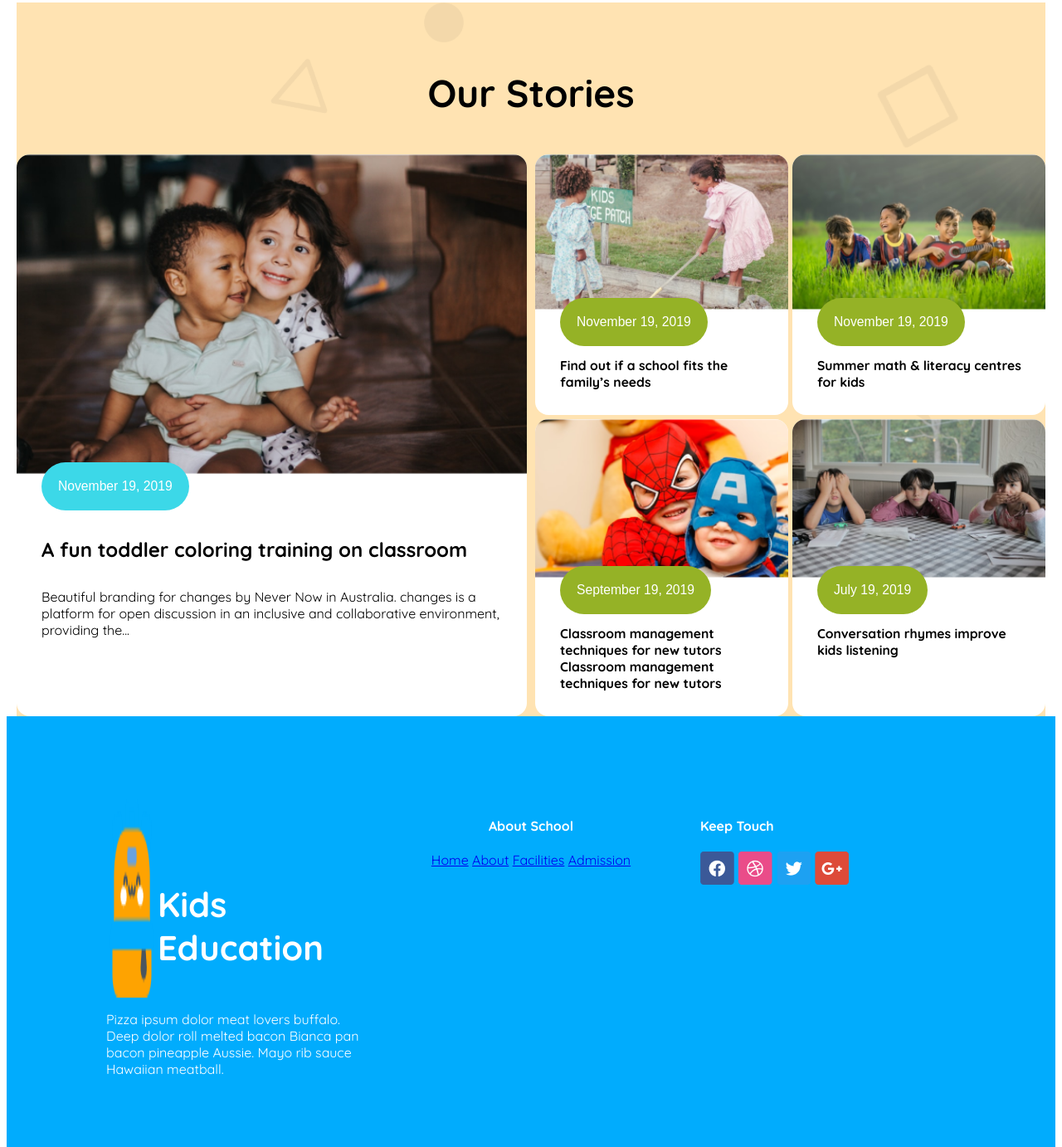
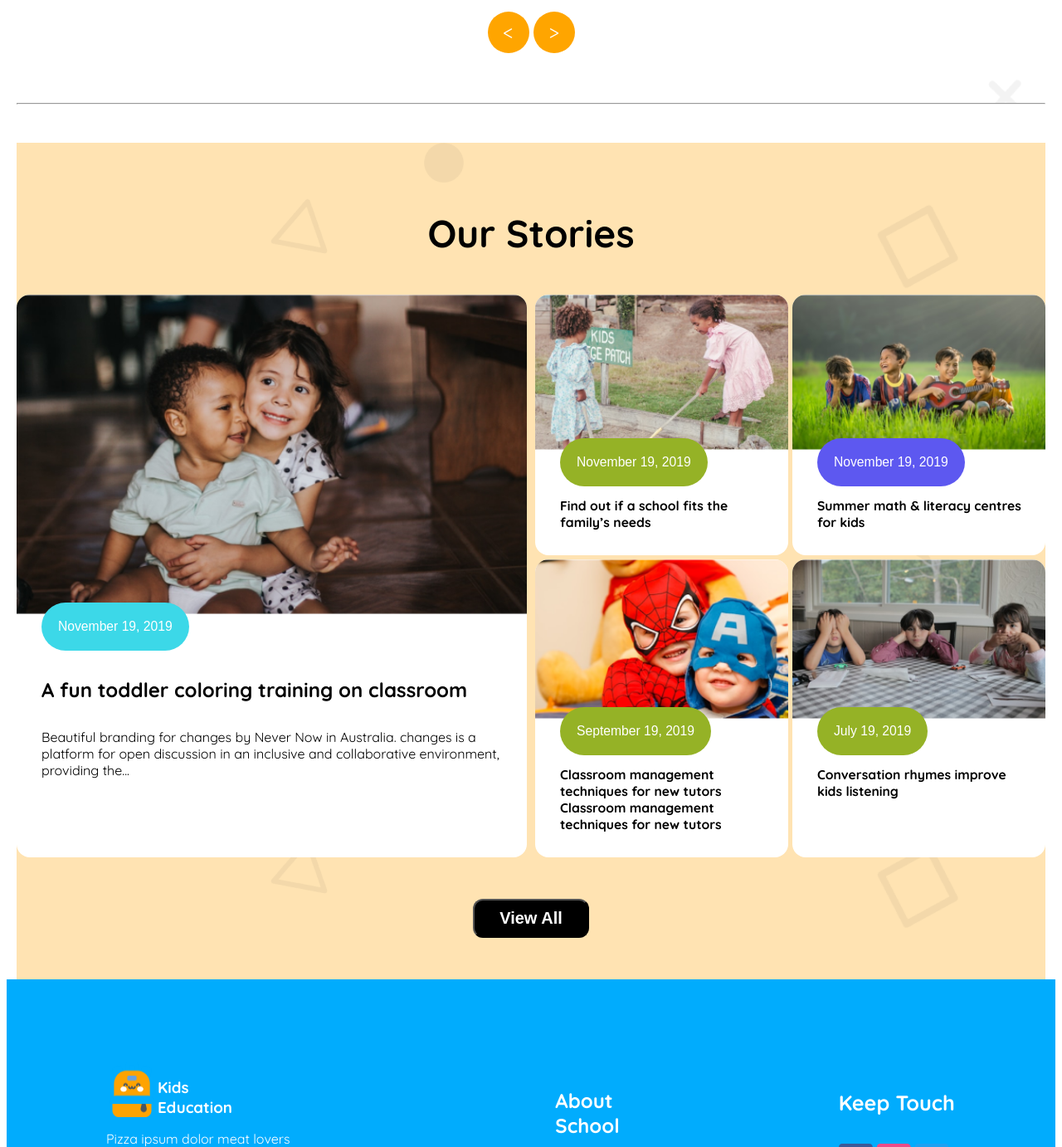
Before and after one commit to lamia042/kids-school, a plain HTML site: page index.html in a window 1280 px wide. Shown: the part 1418-2800 px from the top of the page at 83% size. Drawn offline with Linux system fonts and the light colour scheme.

Commit message:
completed footer section and responsive it

```diff
--- a/index.html
+++ b/index.html
@@ -7,6 +7,7 @@
     <link rel="stylesheet" href="style.css">
 </head>
 <body class="quicksand-font">
+    <marquee behavior="alternate" direction="right" class="marque"> Kindergarten, educational division, a supplement to elementary school intended to accommodate children between the ages of four and six years</marquee>
     <header class="margin">
         <nav class="nav-bar display-flex">
             <div class="navbar-icon display-flex">
@@ -21,14 +22,6 @@
                 <li class="nav-item"><a href="" class="nav-link violet">Admission</a></li>
 
             </ul>
-            <!-- <div class="hamburger" id="hamburger-menu">
-            </div>
-            <ul class="nav-menu" id="nav-menu">
-                <li><a href="#home">Home</a></li>
-                <li><a href="#about">About</a></li>
-                <li><a href="#facilities">Facilities</a></li>
-                <li><a href="#Admission">admission</a></li>
-            </ul> -->
             <button class="btn-contact">Contact</button>
         </nav>
     </header>
@@ -45,7 +38,6 @@
             </div>
         </section>
         <section class="curriculum">
-            <!-- <img src="assets/bg.png" alt=""> -->
             <h3>Standard Curriculum</h3>
             <div class="curriculum-card">
                 <div class="card card1">
@@ -73,6 +65,15 @@
                     <button class="card3-btn">Read More</button>
                 </div>
             </div>
+            <div class="container">
+                <div class="circle left">
+                    <span>&lt</span>
+                </div>
+                <div class="circle right">
+                    <span>&gt</span>
+                </div>
+            </div>
+            <hr class="hr">
         </section>
         <section class="story">
             <h3>Our Stories</h3>
@@ -91,7 +92,7 @@
                     <div class="photo-collage">
                         <img src="assets/story-2.png" alt="">
                         <div class="col-margin">
-                            <button class="btn-primary">November 19, 2019</button>
+                            <button class="btn-primary btn-color1">November 19, 2019</button>
                             <h2>Find out if a school fits the
                             family’s needs</h2>
                         </div>
@@ -99,7 +100,7 @@
                     <div class="photo-collage">
                         <img src="assets/story-3.png" alt="">
                         <div class="col-margin">
-                            <button class="btn-primary">November 19, 2019</button>
+                            <button class="btn-primary btn-color2">November 19, 2019</button>
                             <h2>Summer math & literacy
                                 centres for kids</h2>
                         </div>
@@ -107,7 +108,7 @@
                     <div class="photo-collage">
                         <img src="assets/story-4.png" alt="">
                         <div class="col-margin">
-                            <button class="btn-primary">September 19, 2019</button>
+                            <button class="btn-primary btn-color1">September 19, 2019</button>
                             <h2>Classroom management
                             techniques for new tutors
                             Classroom management
@@ -117,13 +118,16 @@
                     <div class="photo-collage">
                         <img src="assets/story-5.png" alt="">
                         <div class="col-margin">
-                            <button class="btn-primary">July 19, 2019</button>
+                            <button class="btn-primary btn-color1">July 19, 2019</button>
                             <h2>Conversation rhymes
                             improve kids listening</h2>
                         </div>
                     </div>
                 </div>
 
+            </div>
+            <div class="btn-story">
+                <button>View All</button>
             </div>
         </section>
     </main>
@@ -132,7 +136,7 @@
             <div class="kid-edu">
                 <div class="logo">
                     <img src="assets/logo.png" alt="">
-                    <h2>Kids <br>Education</h2>
+                    <h3>Kids <br>Education</h3>
                 </div>
                 <p>Pizza ipsum dolor meat lovers buffalo. Deep dolor roll melted bacon Bianca pan bacon pineapple Aussie. Mayo rib sauce Hawaiian meatball.</p>
             </div>
--- a/style.css
+++ b/style.css
@@ -23,13 +23,14 @@
     color: #5D58EF;
 }
 /*header style*/
-/*hamburger-menu*/
+.marque{
+    border: black 2px solid;
+    font-weight: bold;
+    color: #DEF5FF;
+    background-color: rgb(53, 53, 95);
+}
 .nav-menu{
     display: flex;
-}
-
-.hamburger{
-    display: none;
 }
 
 .nav-bar{
@@ -47,9 +48,11 @@
 .navbar-icon >img{
     height: 65px;
     width: 65px;
-    margin-top: 25px;
+    margin-top: 25px;;
 }
-
+.navbar-icon>h3{
+    margin-bottom: 0px;
+}
 .nav-item{
     list-style: none;
     margin-right: 30px;
@@ -158,6 +161,38 @@
 .card3-btn{
     color: #8700FF;
 }
+/* circle left right */
+.container{
+    display: flex;
+    justify-content: center;
+    align-items: center;
+    gap: 5px;
+    margin-top: 50px;
+}
+.circle{
+    width: 50px;
+    height: 50px;
+    border-radius: 50%;
+    background-color: orange;
+    display: flex;
+    justify-content: center;
+    align-items: center;
+    margin: 10px;
+}
+.circle span{
+    font-size: 1.5rem;
+    color: white;
+}
+.circle.left{
+    margin-right: 0px;
+}
+.circle.right{
+    margin-left: 0px;
+}
+.hr{
+    margin-top: 50px;
+    margin-bottom: 0px;
+}
 /* story */
 .story{
     background-image: url(assets/bg.png);
@@ -220,7 +255,6 @@
     font-weight: bold;
 }
 .col-margin>button{
-    background-color: #95B226;
     font-size: 0.98rem;
     font-weight: 500;
     color: white;
@@ -229,10 +263,34 @@
     padding: 20px;
     margin-top: -100px;
 }
+.btn-color1{
+    background-color: #95B226;
+}
+.btn-color2{
+    background-color: #5D58F0;
+}
 .col-margin{
     margin-left: 30px;
     margin-right: 20px;
     margin-bottom: 30px;
+}
+.btn-story{
+    display: flex;
+    justify-content: center;
+    align-items: center;
+}
+.btn-story>button{
+    background-color: black;
+    color: white;
+    padding: 10px 30px;
+    font-size: 1.25rem;
+    font-weight: bold;
+    margin-top: 50px;
+    margin-bottom: 50px;
+    border-radius: 12px;
+    display: flex;
+    justify-content: center;
+    align-items: center;
 }
 /* footer */
 .footer{
@@ -241,15 +299,18 @@
 }
 .footer-content{
     display: grid;
-    gap: 50px;
+    gap: auto;
     grid-template-columns: repeat(3, 1fr);
     padding: 100px 120px 120px 120px;
 }
-.kid-edu{
-
+.kid-edu>p{
+   padding-right: 100px;
 }
 .logo{
     display: flex;
+}
+.logo>h3{
+    margin-bottom: 0px;
 }
 .logo>h2{
     font-size: 2.6rem;
@@ -257,28 +318,31 @@
     margin-top: 100px;
 }
 .about-scl{
+    margin-left: 200px;
+}
+.about-scl>h4{
+    font-size: 1.5rem;
+    font-weight: bold;
+}
+.about-scl>a{
     text-decoration: none;
     display: block;
-    text-align: center;
+    text-align: left;
+    color: white;
+    margin-bottom: 10px;
+}
+.keep-touch>h4{
+    font-size: 1.58rem;
+    font-weight: bold;
+}
+.keep-touch{
+    margin-left: 200px;
 }
 @media screen and (max-width: 576px) {
     .nav-bar>.navbar-icon>h3, .nav-item, .btn-contact{
         display: none;
+    }
 
-    }
-    /* .hamburger-menu{
-        float: right;
-        display: block;
-    }
-    .hamburger{
-        display: block;
-    }
-    .nav-menu{
-        display: none;
-    }
-    .nav-menu.active{
-        display: flex;
-    } */
     .banner{
         grid-template-columns: repeat(1, 1fr);
         grid-auto-flow: dense;
@@ -296,7 +360,22 @@
         align-content: center;
         align-items: center;
     }
+    .container, .hr{
+        display: none;
+    }
     .section1{
         display: none;
     }
+    .footer-content{
+        grid-template-columns: repeat(1, 1fr);
+    }
+    .kid-edu>p{
+        padding: 0px;
+    }
+    .about-scl{
+        margin-left: 8px;
+    }
+    .keep-touch{
+        margin-left: 8px;
+    }
 }
```
